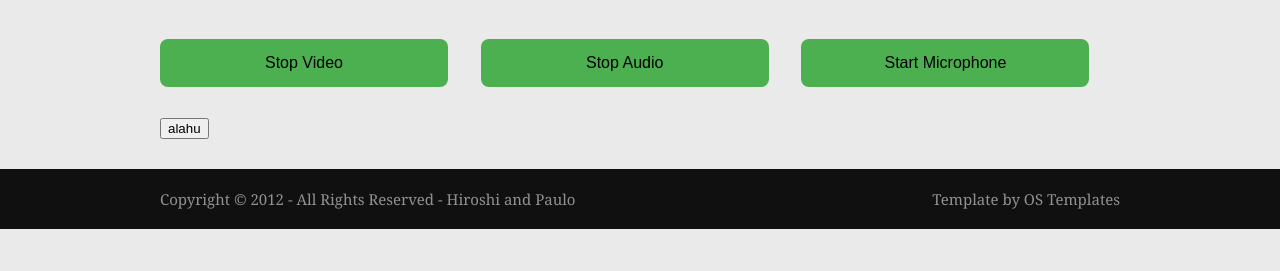
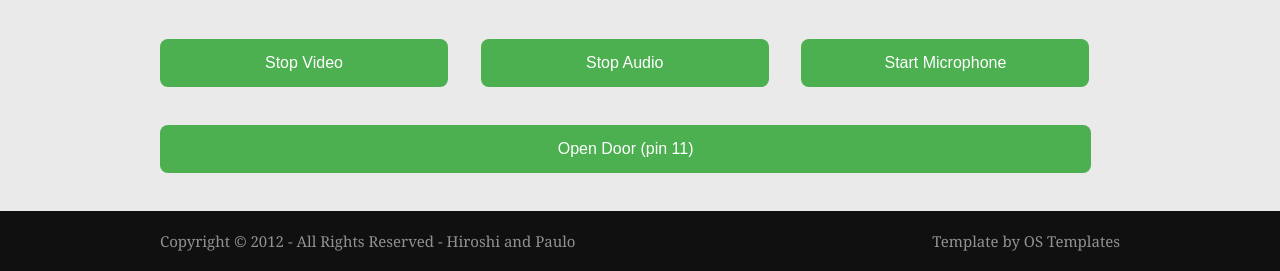
Before and after one commit to hiroshisiq/sel373, a Flask app: page /camera in a window 1280 px wide. Shown: the part 599-870 px from the top of the page. Before the commit the page ends 828 px from the top, so only its background shows below. Run offline with Flask 2, Linux system fonts and the light colour scheme.

Commit message:
Button for open door on pin 11 implemented on html and python

```diff
--- a/server/gpio_control.py
+++ b/server/gpio_control.py
@@ -11,4 +11,4 @@ class GPIOControl():
         GPIO.output(11,GPIO.HIGH)
         time.sleep(2)
         GPIO.output(11,GPIO.LOW)
-	return
+        return
--- a/server/static/css/layout.css
+++ b/server/static/css/layout.css
@@ -143,9 +143,9 @@
 /*-----------------------------------------------Extras---------------------------------------*/
 
 button {
-    background-color: #4CAF50; /* Green */
     border: none;
-    color: black;
+    background-color: #4CAF50;
+    color: white;
     padding: 15px 32px;
     text-align: center;
     text-decoration: none;
@@ -162,8 +162,8 @@ button {
     margin-right: 0;
 }
 
-button:hover {
-    background: green;
+button:hover, input[type=submit]:hover{
+    background-color: #45a049;
 }
 
 button:active {
@@ -174,3 +174,19 @@ button:active {
 #videoimage {
   height: 360px; width: auto;
 }
+
+input[type=submit] {
+    width: 97%;
+    background-color: #4CAF50;
+    color: white;
+    padding: 15px 32px;
+    text-align: center;
+    text-decoration: none;
+    display: inline-block;
+    font-size: 16px;
+    border-radius: 8px;
+    transition-duration: 0.2s;
+    margin: 8px 0;
+    border: none;
+    cursor: pointer;
+}
--- a/server/templates/camera.html
+++ b/server/templates/camera.html
@@ -52,12 +52,12 @@
     <iframe name="votar" style="display:none;" hidden="true"></iframe>
     <form action="http://143.107.235.44:8080/handler" method="post" target="votar">
       <input type="text" name="projectFilepath" hidden="true">
-      <input type="submit" value="alahu">
+      <input type="submit" onclick="return confirm('Are you sure?')" value="Open Door (pin 11)">
     </form>
 
     <!-- <form method="post">
         <input type="text" name="projectFilepath" hidden="true">
-        <input type="submit" value="alahu">
+        <input type="submit" value="Open Door (pin 11)">
     </form> -->
 
   </div>
```
